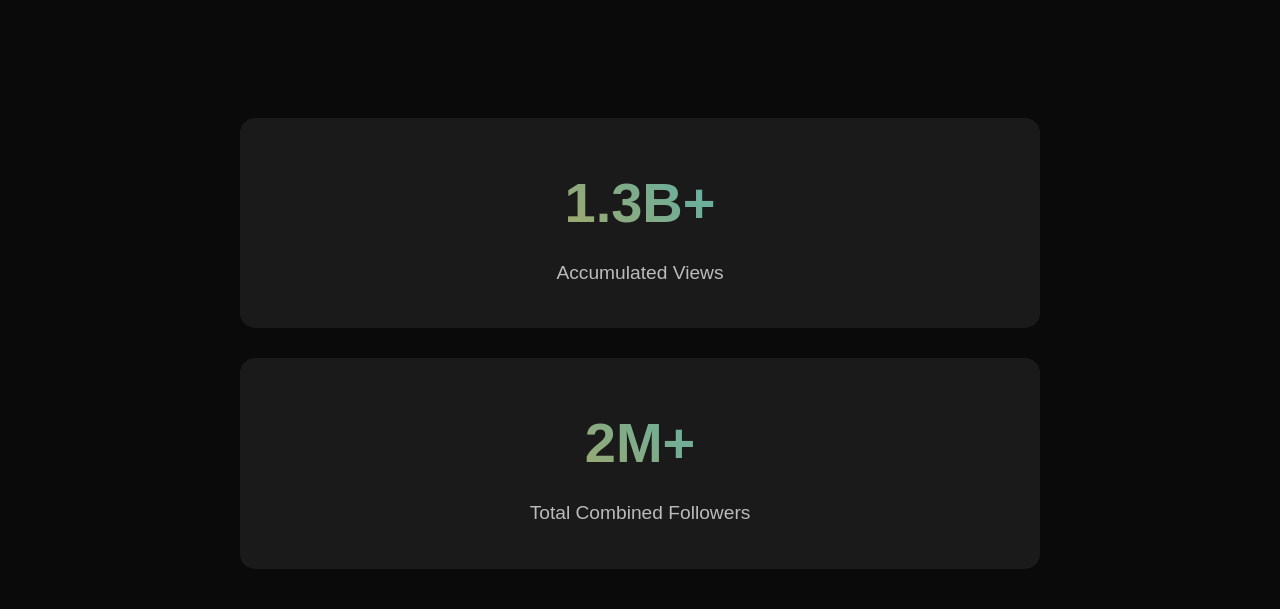
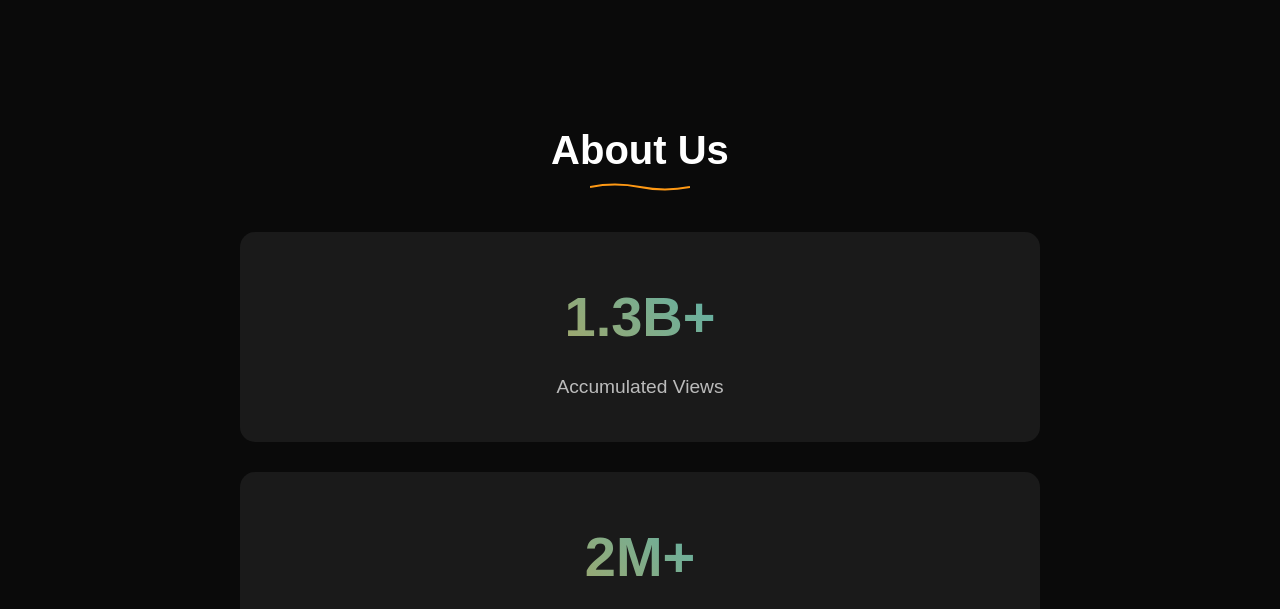
Before and after one commit to colemarcuccilli/MindSquire, a plain HTML site: page index.html in a window 1280 px wide. Shown: the part 802-1411 px from the top of the page. Drawn offline with Linux system fonts and the light colour scheme.

Commit message:
about us title

```diff
--- a/index.html
+++ b/index.html
@@ -22,6 +22,10 @@
 
     <section id="about" class="section">
                 <!-- In the about section -->
+                <h2 class="section-title">
+                    About Us
+                    <div class="squiggly"></div>
+                </h2>
         <div class="stats-grid">
             <div class="stat-card">
                 <div class="stat-number">1.3B+</div>
```
